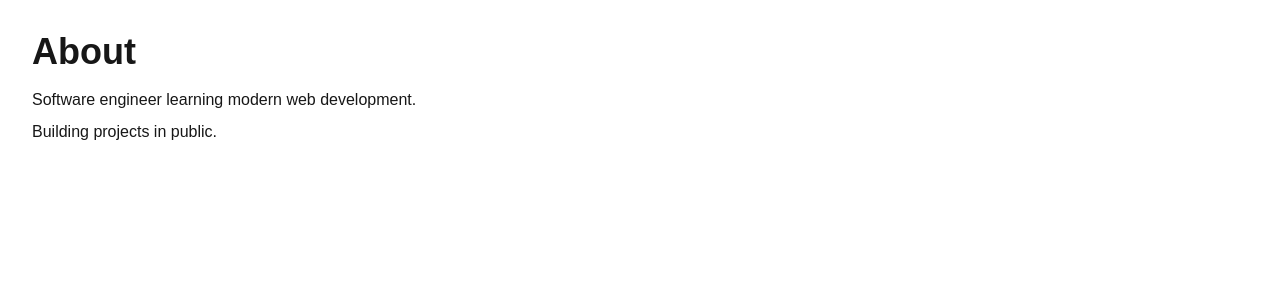
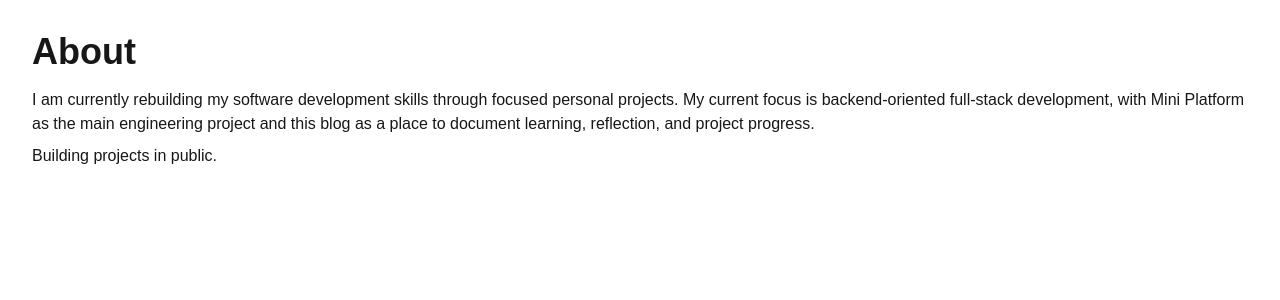
Before and after one commit to mark-dudu/my-blog, a Next.js app: page /about in a window 1280 px wide. Shown: the top 300 px of the page. Built offline with nearby package versions, Linux system fonts and the light colour scheme.

Commit message:
docs: refine blog project description

```diff
--- a/src/app/about/page.tsx
+++ b/src/app/about/page.tsx
@@ -6,7 +6,10 @@ export default function About() {
       </h1>
 
       <p className="mt-4">
-        Software engineer learning modern web development.
+        I am currently rebuilding my software development skills through focused personal projects.
+
+        My current focus is backend-oriented full-stack development, with Mini Platform as the main engineering project and
+        this blog as a place to document learning, reflection, and project progress.
       </p>
 
       <p className="mt-2">
--- a/src/app/page.tsx
+++ b/src/app/page.tsx
@@ -5,7 +5,9 @@ export default function Home() {
         Mark's Blog
       </h1>
       <p className="text-lg mt-4">
-        Technology, Learning and Thoughts
+        A personal blog for technical learning, project progress, and long-term personal reflection.
+
+        This site is also used as a portfolio entry to document my transition back into software development.
       </p>
 
       <nav className="mt-8 gap-6 flex">
```
